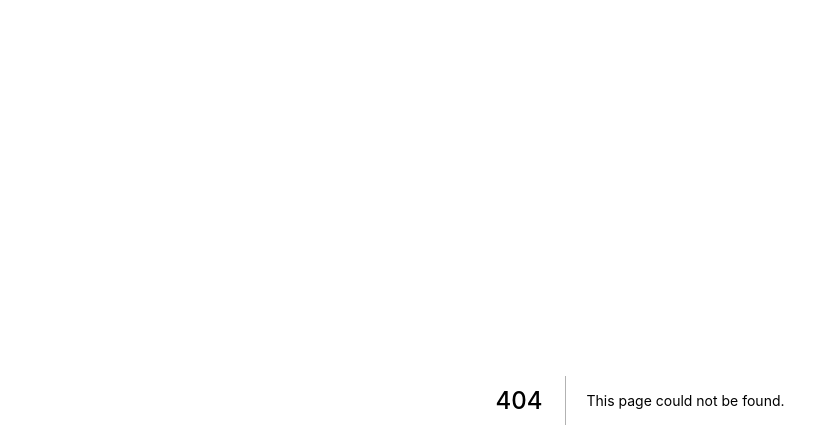
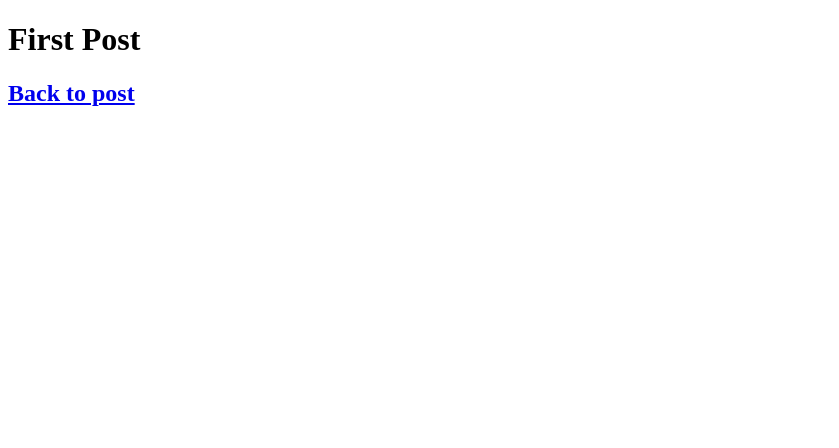
Before and after one commit to amitesh786/nextjs-intro, a Next.js app: page /posts/first-post in a window 1280 px wide. Before the commit this address had no page. Shown: the top 448 px of the page, without its empty margins (0-839 px from the left). Built offline with nearby package versions, Linux system fonts and the light colour scheme.

Commit message:
[add] first post added

```diff
--- /dev/null
+++ b/pages/posts/first-post.js
@@ -0,0 +1,14 @@
+import Link from 'next/link';
+
+export default function FirstPost() {
+    return (
+        <>
+            <h1>First Post</h1>
+            <h2>
+                <Link href="/posts">
+                    <a>Back to post</a>
+                </Link>
+            </h2>
+        </>
+    )
+}
```
Also changed, not shown: pages/posts/index.js (added, +14 -0 lines).
